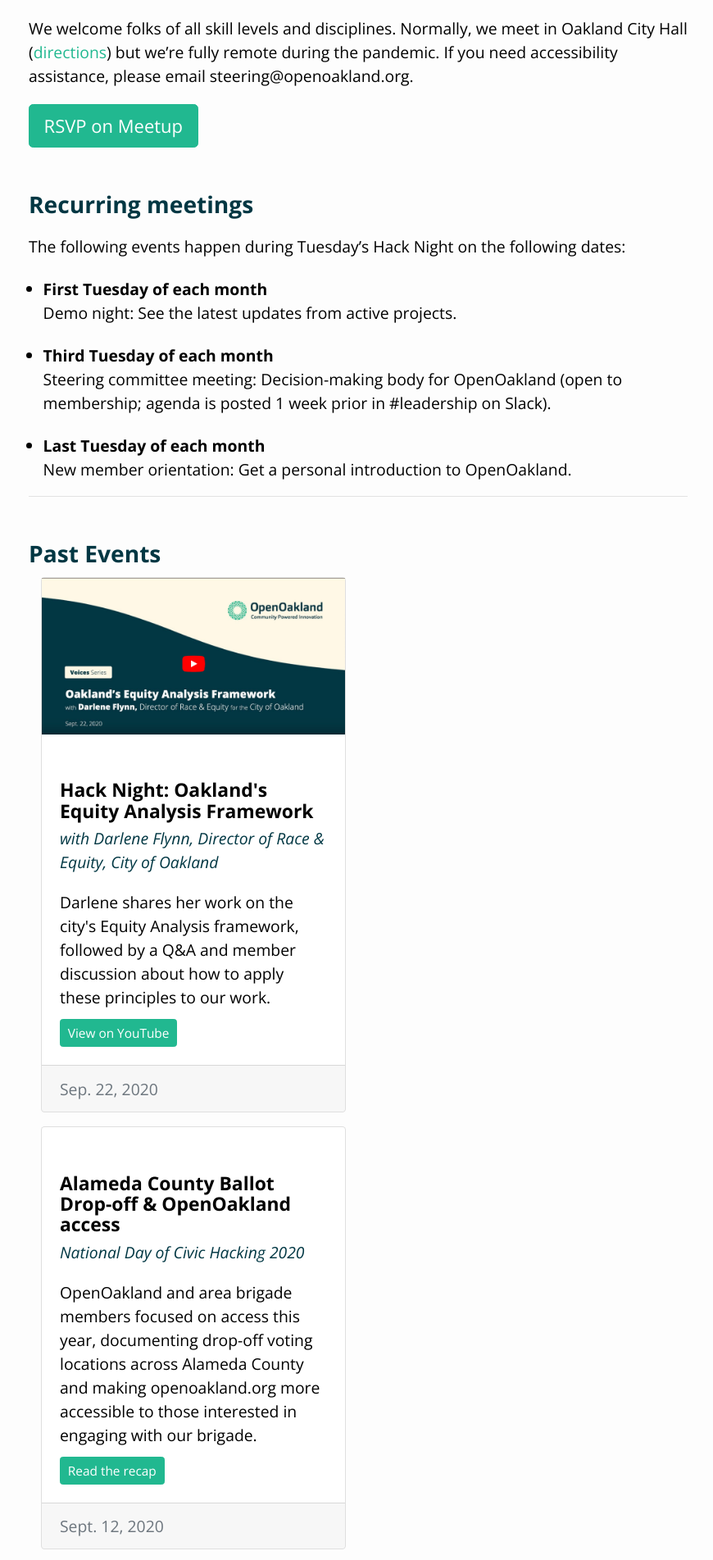
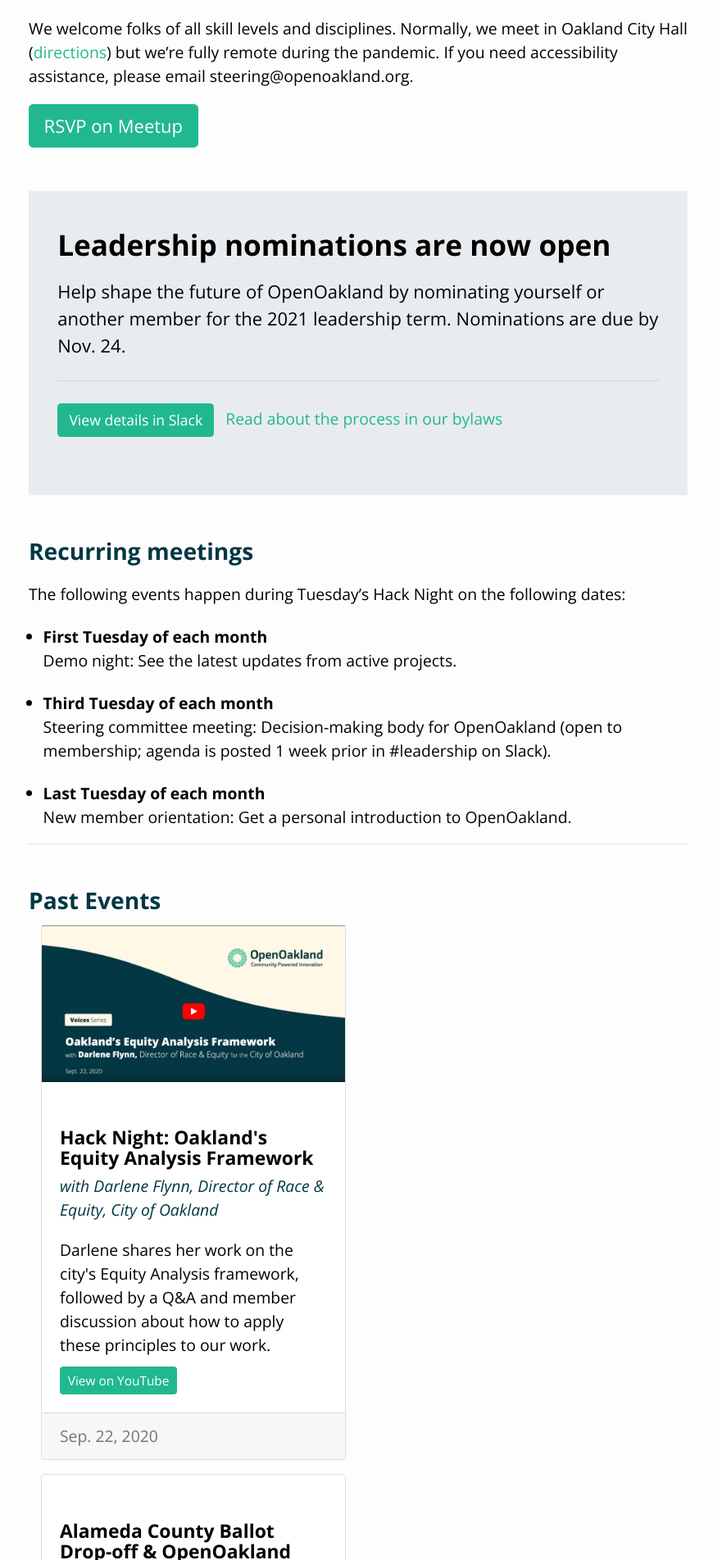
Before and after one commit to openoakland/openoakland.org, a Jekyll site: the page built from src/calendar.md, in a window 1280 px wide. Shown: the part 319-2222 px from the top of the page at 82% size, without its empty margins (203-1073 px from the left). Built offline with Jekyll 4.4.1, drawn with Linux system fonts in a browser that asks for light colours.

Commit message:
Add announcement include & elections announcement

```diff
--- /dev/null
+++ b/src/_data/announcement.yml
@@ -0,0 +1,18 @@
+# Use this for adding *temporary* announcements to the site via includes. Note that this doc should hold only one announcement at a time.
+# There may be a better way to do this but for now, if we want more than one announcement to appear on the site, just create a second include and accompanying yml/html file pair.
+# This include uses the Bootstrap "jumbotron" component with custom css styles in wp.scss.
+# Do not alter the labels (which tells event.html which data to pull).
+# If your entry includes a colon or other special characters not allowed in yml, wrap the entire entry in double quotes.
+-
+ title: "Leadership nominations are now open"
+ subhead: "Help shape the future of OpenOakland by nominating yourself or another member for the 2021 leadership term. Nominations are due by Nov. 24."
+ list: yes
+ itemOne:
+ itemTwo:
+ itemThree:
+ itemFour:
+ itemFive:
+ link: "https://openoakland.slack.com/archives/C02FEGG8C/p1605065269121600"
+ buttonText: View details in Slack
+ secondaryLink: "https://docs.google.com/document/d/1QR-fr1WnmXkZoVNmWnZ9drzfmaZoPkodEOx-PkExt94/edit?usp=sharing"
+ secondaryLinkText: Read about the process in our bylaws
--- /dev/null
+++ b/src/_includes/announcement.html
@@ -0,0 +1,27 @@
+<div id="announcement">
+
+  <div class="jumbotron jumbotron-fluid">
+  <div class="container">
+
+    <h3 class="display-4">{{ announcement.title }}</h3>
+    <p class="lead">{{ announcement.subhead }}</p>
+    <hr class="my-4">
+    <p class="supportingCopy"> {{ announcement.description }}
+    {% if announcement.list %}
+      <ul class="supportingCopy">
+      {% if announcement.itemOne %}<li> {{ announcement.itemOne }}</li>{% endif %}
+      {% if announcement.itemTwo %}<li> {{ announcement.itemTwo }}</li>{% endif %}
+      {% if announcement.itemThree %}<li> {{ announcement.itemThree }}</li>{% endif %}
+      {% if announcement.itemFour %}<li> {{ announcement.itemFour }}</li>{% endif %}
+      {% if announcement.itemFive %}<li> {{ announcement.itemFive }}</li>{% endif %}
+      </ul>
+    {% endif %}
+    </p>
+
+    {% if announcement.link %}<a href="{{ announcement.link }}" class="btn btn-primary btn-md" role="button">{{ announcement.buttonText }}</a>{% endif %} {% if announcement.secondaryLink %}<a href="{{ announcement.secondaryLink }}" class="secondaryLink">{{ announcement.secondaryLinkText }}</a>{% endif %}
+
+  </div>
+  </div>
+
+</div>
+<div class="clear"></div>
--- a/src/_sass/wp.scss
+++ b/src/_sass/wp.scss
@@ -53,3 +53,23 @@
 #calendar .card-link {
   margin-left:.5rem;
 }
+
+
+#announcement {
+  margin-top: 3rem;
+  margin-bottom:3rem;
+}
+
+#announcement .container {
+  padding: 0rem 2rem 0rem 2rem;
+}
+
+#announcement h3 {
+  font-size: 2rem;
+  font-weight: bold;
+  margin-top: -1.5rem;
+}
+
+#announcement .secondaryLink {
+  margin-left:.5rem;
+}
--- a/src/calendar.md
+++ b/src/calendar.md
@@ -11,6 +11,12 @@
 We welcome folks of all skill levels and disciplines. Normally, we meet in Oakland City Hall ([directions](https://goo.gl/maps/YTNkpZcb7Sy936w88)) but we're fully remote during the pandemic. If you need accessibility assistance, please email steering@openoakland.org.
 
 [RSVP on Meetup](https://www.meetup.com/OpenOakland/events/){: class="btn btn-primary btn-lg"}
+
+<div id="announcement">
+{% for announcement in site.data.announcement %}
+  {% include announcement.html %}
+{% endfor %}
+</div>
 
 
 ## Recurring meetings
```
